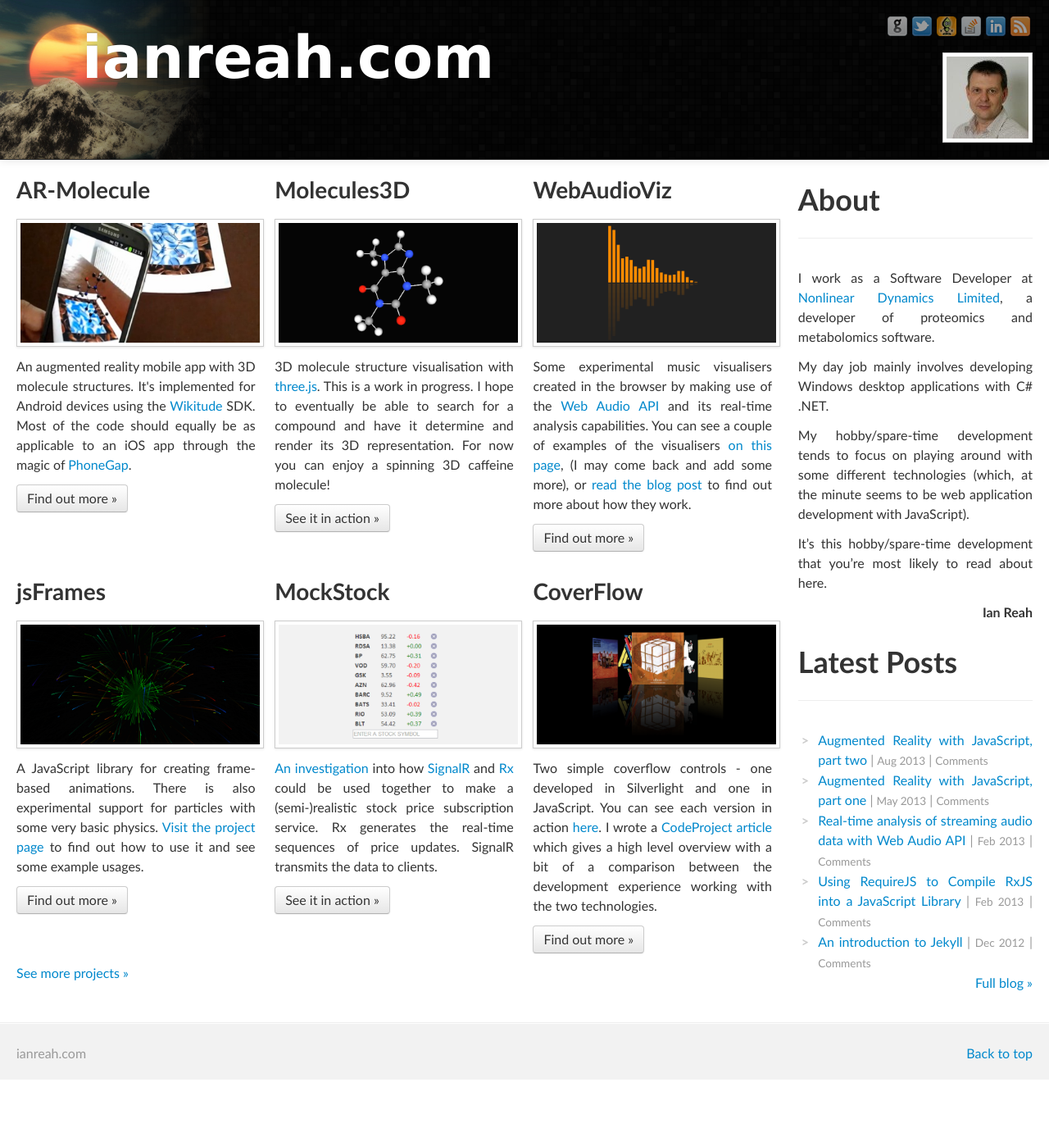
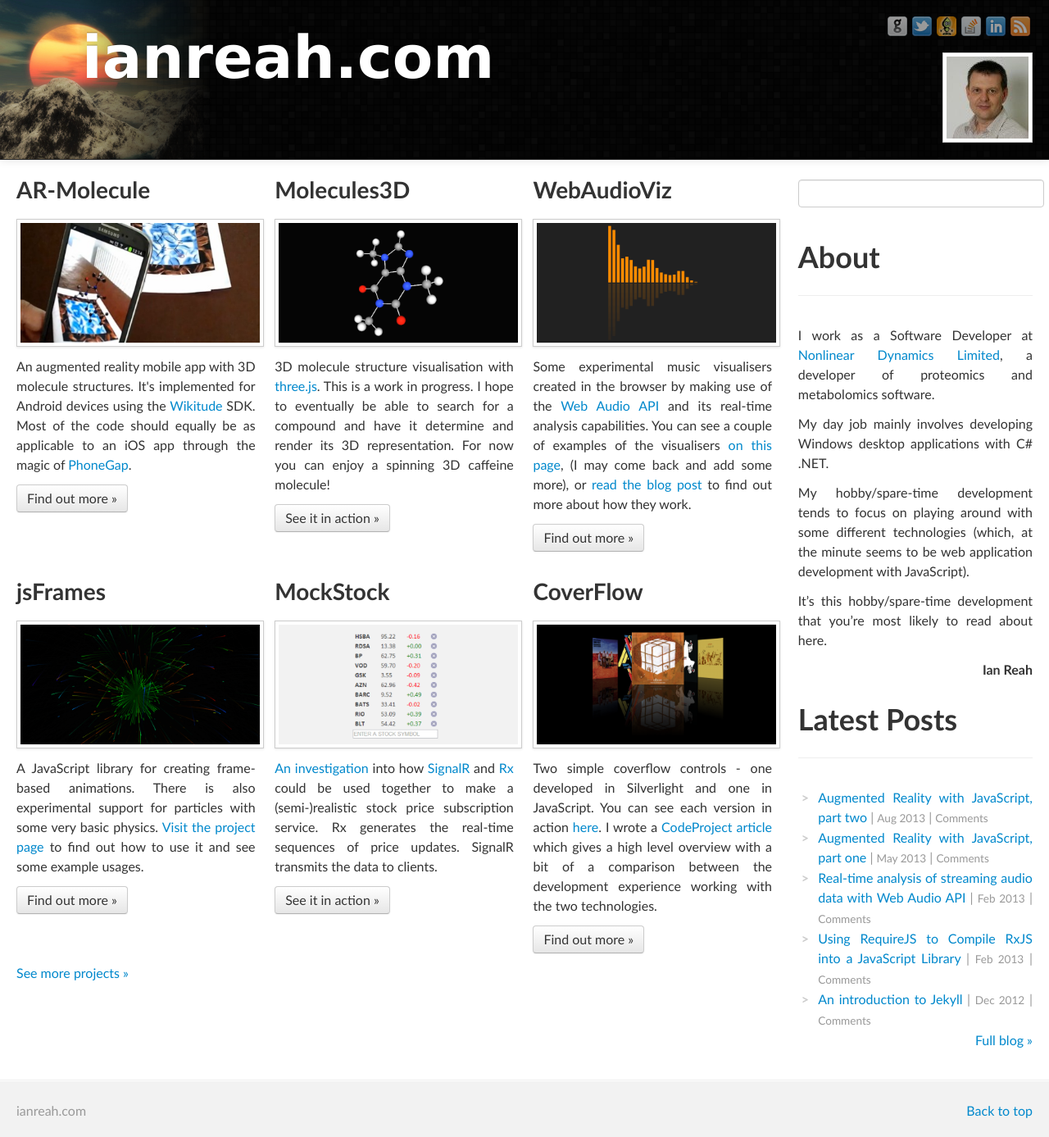
Before and after one commit to ianreah/bootstrap-playground, a Jekyll site: the page built from index.html, in a window 1280 px wide. Shown: the whole page at 82% size. Built offline with Jekyll 4.4.1, drawn with Linux system fonts in a browser that asks for light colours; comment, search, counter and statistics services are not loaded; before the commit the page ends 1317 px from its top, so only the background shows below that.

Commit message:
Added search box

```diff
--- a/_layouts/main.html
+++ b/_layouts/main.html
@@ -45,6 +45,14 @@
       <div class="row-fluid">
         <div class="span9">{{ content }}</div>
         <div class="span3">
+
+          <form action="http://www.google.com/cse" id="cse-search-box">
+            <input type="hidden" name="cx" value="010218020208768645364:mi9dkwqfeuq" />
+            <input type="hidden" name="ie" value="UTF-8" />
+            <input type="text" name="q" />
+          </form>
+          <script type="text/javascript" src="http://www.google.com/coop/cse/brand?form=cse-search-box&amp;lang=en"></script>
+
           <div class="page-header"><h2>About</h2></div>
 
           <p>I work as a Software Developer at <a href='http://nonlinear.com/'>Nonlinear Dynamics Limited</a>, a developer of proteomics and metabolomics software.</p>
--- a/css/personalized.css
+++ b/css/personalized.css
@@ -31,6 +31,14 @@
 #footer {
 	height: 70px;
 	background-color: #F2F2F2;
+}
+
+#cse-search-box {
+	margin: 24px 0;
+}
+
+#cse-search-box input {
+	width: 100%;
 }
 
 .post-meta {
```
